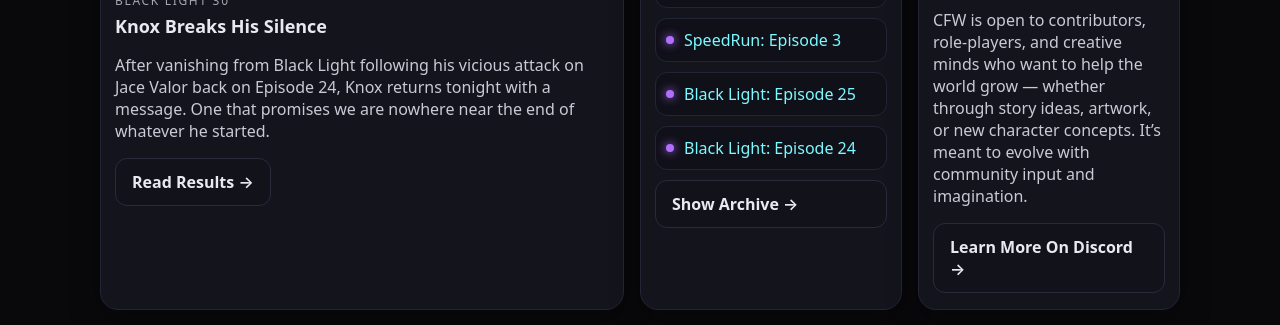
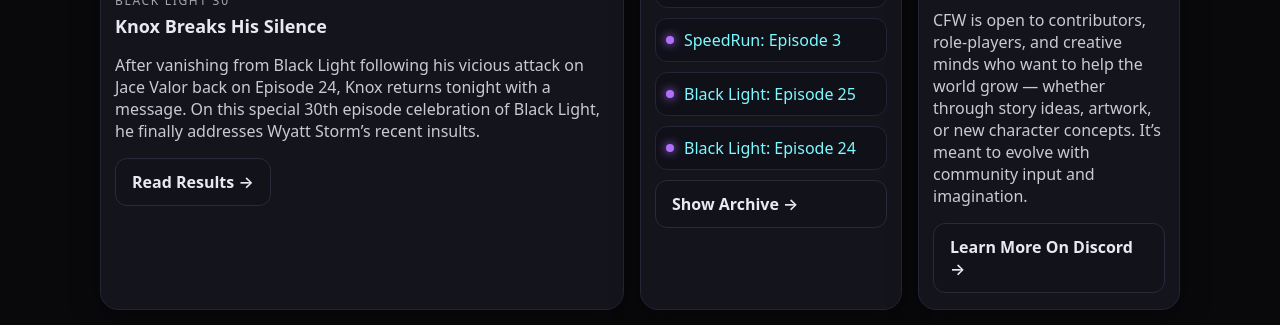
Before and after one commit to bluesteeler08/Home, a plain HTML site: page index.html in a window 1280 px wide. Shown: the part 834-1159 px from the top of the page. Drawn offline with Linux system fonts and the light colour scheme.

Commit message:
Restore index.html with original content

```diff
--- a/index.html
+++ b/index.html
@@ -248,7 +248,7 @@
         <div class="body">
           <div class="eyebrow">Black Light 30</div>
           <h3>Knox Breaks His Silence</h3>
-          <p>After vanishing from Black Light following his vicious attack on Jace Valor back on Episode 24, Knox returns tonight with a message. One that promises we are nowhere near the end of whatever he started.</p>
+          <p>After vanishing from Black Light following his vicious attack on Jace Valor back on Episode 24, Knox returns tonight with a message. On this special 30th episode celebration of Black Light, he finally addresses Wyatt Storm’s recent insults.</p>
           <a class="btn" href="https://shows.creativeforcewrestling.com/blacklight30.pdf">Read Results →</a>
         </div>
       </article>
```
